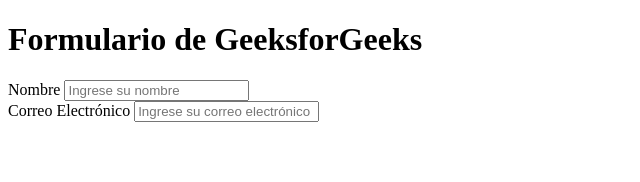
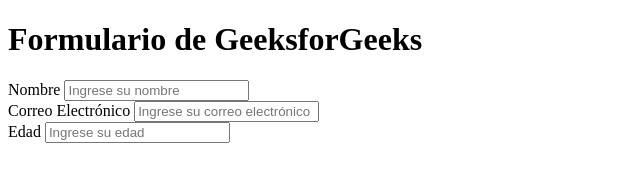
Before and after one commit to espam-cv/GeeksforGeeks, a plain HTML site: page index.html in a window 1280 px wide. Shown: the whole page, without its empty margins (0-640 px from the left). Drawn offline with Linux system fonts and the light colour scheme.

Commit message:
Tarea15/Se agrega el label e input para el campo edad (#22)
* Tarea15/Se agrega el label e input para el campo edad

* Tarea15/Se corrige estructura del documento

---------

Co-authored-by: RolandoCN <juan.roland@outllok.es>

```diff
--- a/index.html
+++ b/index.html
@@ -16,10 +16,12 @@
             <input type="text" id="nombre" placeholder="Ingrese su nombre" required />
         </div>
         <div class="form-control">
-      <label for="correo" id="etiqueta-correo">
-        Correo Electrónico
-      </label>
+            <label for="correo" id="etiqueta-correo"> Correo Electrónico </label>
             <input type="email" id="correo" placeholder="Ingrese su correo electrónico" />
+        </div>
+        <div class="form-control">
+            <label for="edad" id="etiqueta-edad"> Edad </label>
+            <input type="number" id="edad" required placeholder="Ingrese su edad" />
         </div>
     </form>
 </body>
```
Lines whose indentation alone changed are shown as unchanged.
